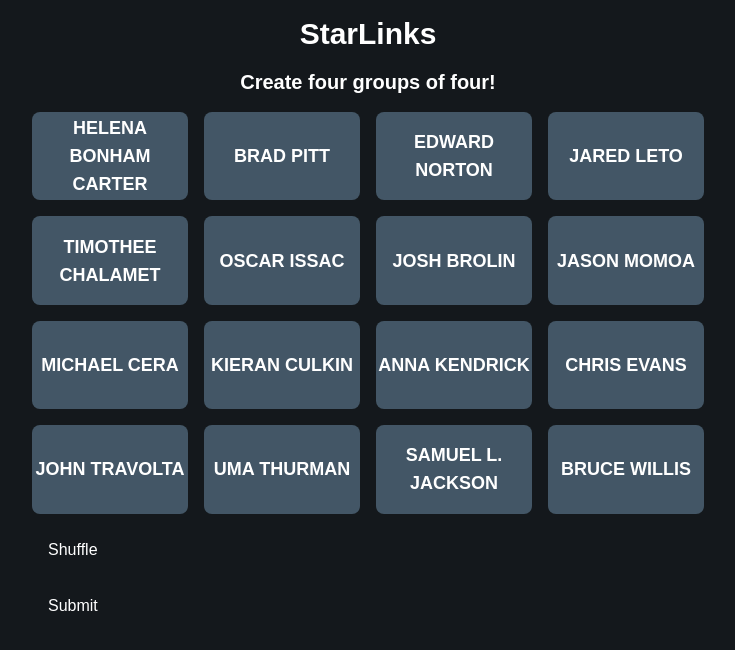
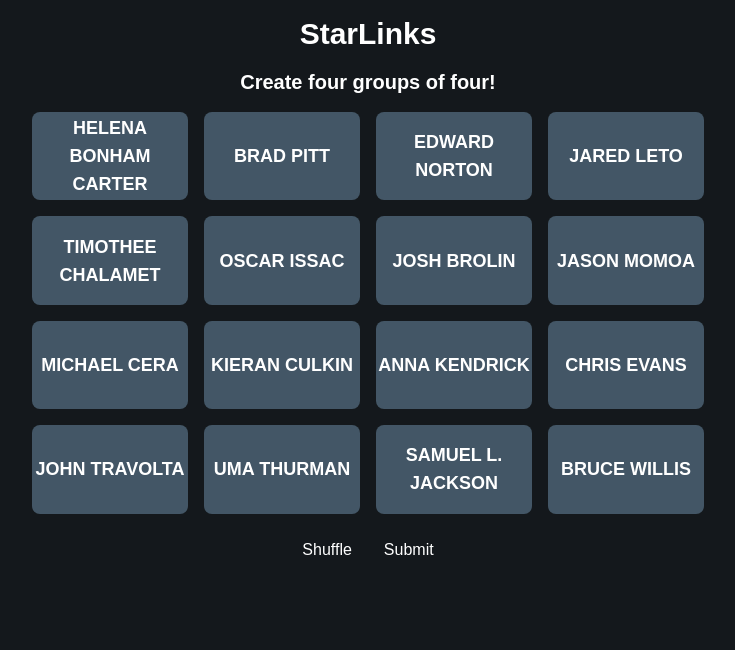
Before and after one commit to felfeng/StarLinks, a Next.js app: page / in a window 1280 px wide. Shown: the top 650 px of the page, without its empty margins (272-1007 px from the left). Built offline with nearby package versions, Linux system fonts and the light colour scheme.

Commit message:
centered buttons

```diff
--- a/app/components/grid.tsx
+++ b/app/components/grid.tsx
@@ -13,7 +13,7 @@ interface GridProps {
 const Grid: React.FC<GridProps> = ({ actors, gridSize }) => {
   const [selected, setSelected] = useState<string[]>([]);
   const [completedGroups, setCompletedGroups] = useState<string[][]>([]);
-
+  const [shuffledGroups, setShuffledGroups] = useState<string[][]>([]);
   const handleSelect = (id: string) => {
     if (selected.includes(id)) {
       setSelected(selected.filter((actorId) => actorId !== id));
@@ -53,6 +53,7 @@ const Grid: React.FC<GridProps> = ({ actors, gridSize }) => {
           </div>
         ))}
       </div>
+      <div className="flex justify-center">
         <button
           className="submit-button mt-4 bg-blue-500 text-white px-4 py-2 rounded-md hover:bg-blue-600 flex items-center"
           onClick={handleSubmitGroup}
@@ -66,6 +67,7 @@ const Grid: React.FC<GridProps> = ({ actors, gridSize }) => {
           Submit
         </button>
       </div>
+    </div>
   );
 };
 
```
Lines whose indentation alone changed are shown as unchanged.
